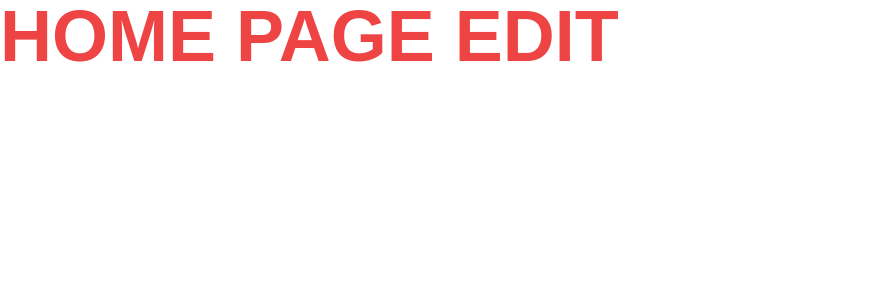
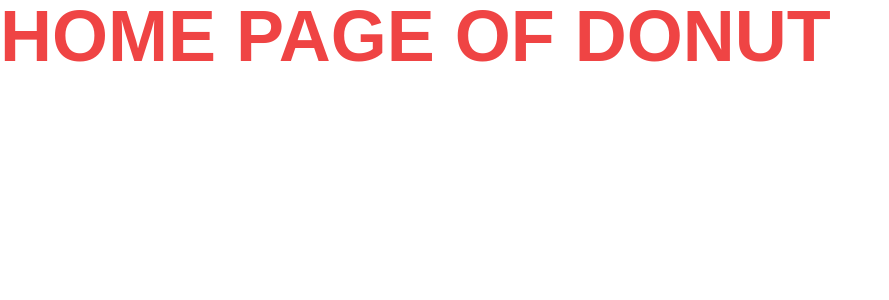
Before and after one commit to kimpogi2015/donut-web, a React (Vite) app: page / in a window 1280 px wide. Shown: the top 300 px of the page, without its empty margins (0-889 px from the left). Built offline with nearby package versions, Linux system fonts and the light colour scheme.

Commit message:
try edit homepage

```diff
--- a/src/pages/non-authenticated/HomePage.jsx
+++ b/src/pages/non-authenticated/HomePage.jsx
@@ -1,7 +1,7 @@
 const HomePage = () => {
   return (
     <div>
-      <h1 className=" text-red-500 text-7xl">HOME PAGE EDIT</h1>
+      <h1 className=" text-red-500 text-7xl">HOME PAGE OF DONUT</h1>
     </div>
   );
 };
```
